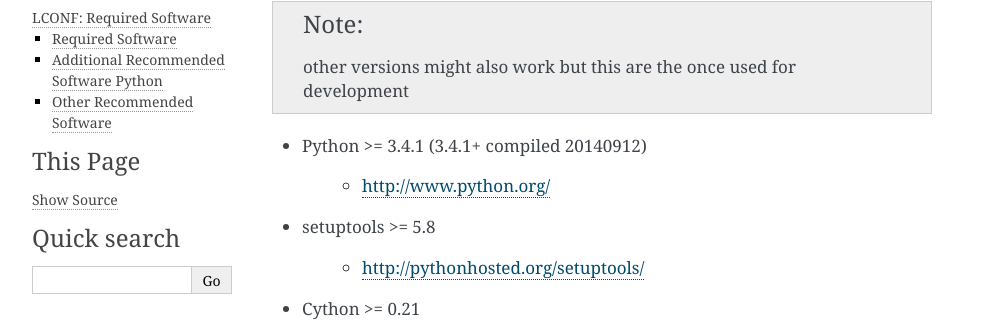
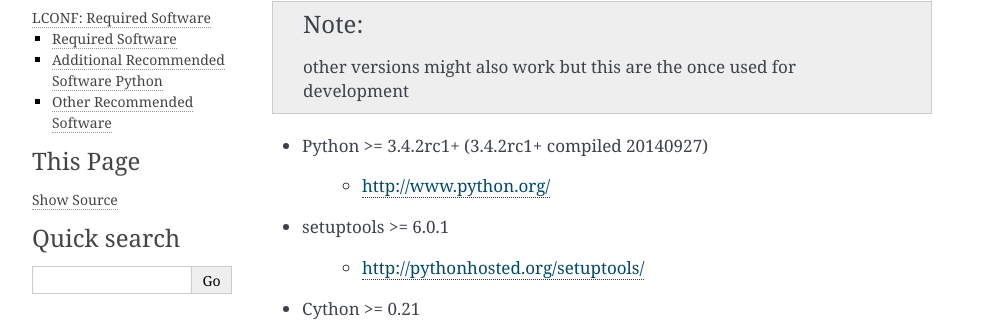
Before and after one commit to peter1000/LCONF, a Sphinx documentation site: the page built from docs/RequiredSoftware.rst, in a window 1280 px wide. Shown: the part 177-506 px from the top of the page, without its empty margins (148-1140 px from the left). Built offline with Sphinx 7.4.7, drawn with Linux system fonts in a browser that asks for light colours.

Commit message:
- updated tested python version to: 3.4.2rc1    - Required Software: setuptools >= 6.0.1

```diff
--- a/CHANGELOG.rst
+++ b/CHANGELOG.rst
@@ -13,6 +13,10 @@
 
    - deleted wrong double line in README.rst
    - some code style adjustments
+   - updated tested python version to: 3.4.2rc1
+   - Required Software: setuptools >= 6.0.1
+
+
 
 
 Version 6.0.0     2014-09-26
--- a/docs/RequiredSoftware.rst
+++ b/docs/RequiredSoftware.rst
@@ -12,11 +12,11 @@
 
 .. note:: other versions might also work but this are the once used for development
 
-- Python >= 3.4.1 (3.4.1+  compiled 20140912)
+- Python >= 3.4.2rc1+ (3.4.2rc1+  compiled 20140927)
 
    - `<http://www.python.org/>`_
 
-- setuptools >= 5.8
+- setuptools >= 6.0.1
 
    - `<http://pythonhosted.org/setuptools/>`_
 
--- a/setup.py
+++ b/setup.py
@@ -65,7 +65,7 @@
 if sys_version_info[:2] < (3, 4) or 'linux' not in sys_platform:
    print('''
 
-      LCONF is only tested with Python 3.4.1 or higher:\n  current python version: {0:d}.{1:d}\n\n
+      LCONF is only tested with Python 3.4.2rc1 or higher:\n  current python version: {0:d}.{1:d}\n\n
 
       TESTED_HOST_OS: {3:}
       '''.format(sys_version_info[:2][0], sys_version_info[:2][1], TESTED_HOST_OS))
```
